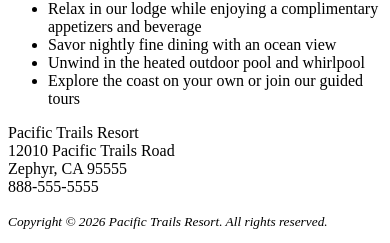
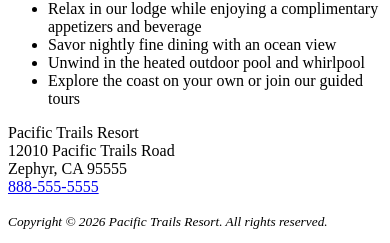
Before and after one commit to richard-dauz/cis152, a plain HTML site: page chapter2/pacific/index.html in a window 390 px wide. Shown: the part 325-568 px from the top of the page. Drawn offline with Linux system fonts and the light colour scheme.

Commit message:
Modify index.html for contact details and formatting
Updated contact information to include a clickable phone link.

```diff
--- a/chapter2/pacific/index.html
+++ b/chapter2/pacific/index.html
@@ -34,7 +34,7 @@
             <p>Pacific Trails Resort <br>
             12010 Pacific Trails Road<br>
             Zephyr, CA 95555 <br>
-            888-555-5555</p>
+            <a href="tel:888-555-5555">888-555-5555</a></p>
         </div>
 
 </main>
```
